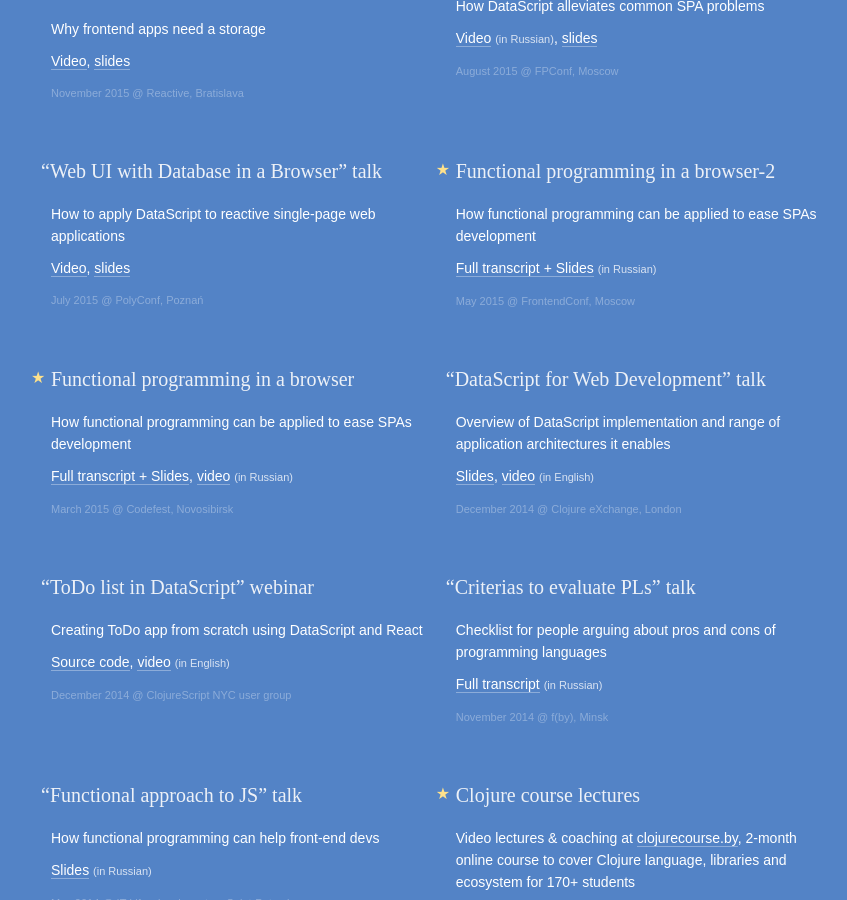
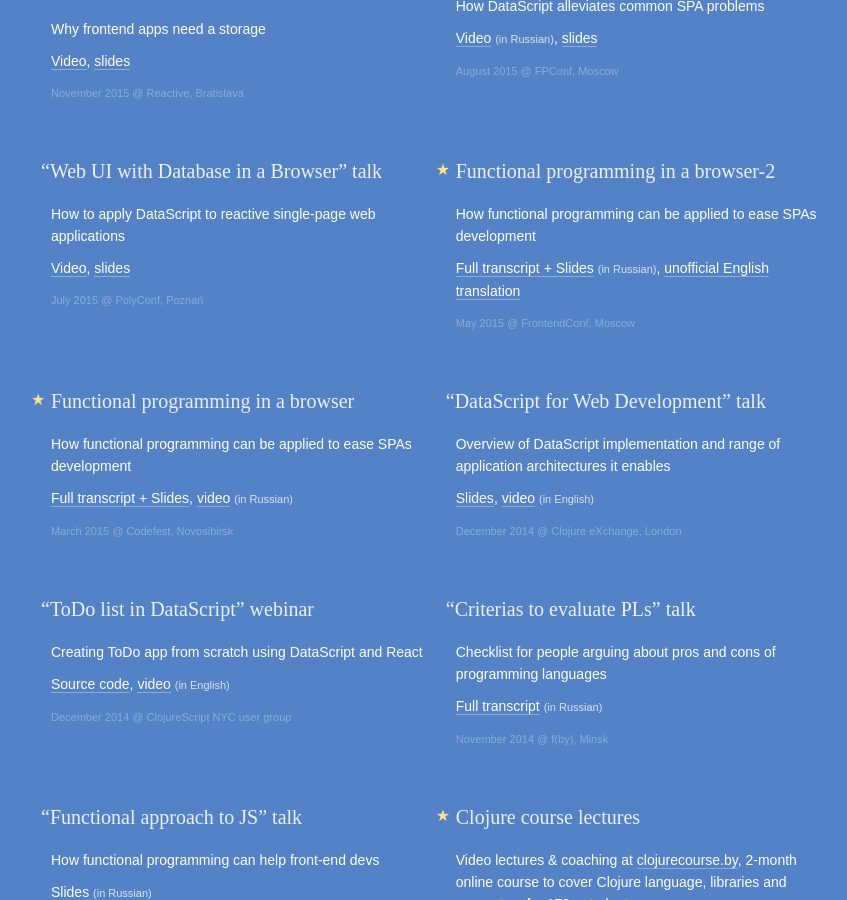
Before and after one commit to tonsky/tonsky.github.io, a Jekyll site: the page built from talks/index.html, in a window 1280 px wide and 900 px high, scrolled down 320 px. Shown: the whole window, without its empty margins (186-1033 px from the left). Built offline with Jekyll 4.4.1, drawn with Linux system fonts in a browser that asks for light colours; some web fonts are replaced.

Commit message:
added link to “FP in a browser-2” english translation

```diff
--- a/talks/index.html
+++ b/talks/index.html
@@ -35,7 +35,8 @@
 <div class=event>
     <h1><span class=star></span>Functional programming in a browser-2<span class="lang lang_ru"></span></h1>
     <p>How functional programming can be applied to ease SPAs development
-    <p class=links><a href="2015-frontendconf/">Full transcript + Slides</a> <span class=lang>(in Russian)</span>
+    <p class=links><a href="2015-frontendconf/">Full transcript + Slides</a> <span class=lang>(in Russian)</span>,
+      <a href="http://leonov.net/pages/functional-programming-in-a-browser/">unofficial English translation</a>
     <p class=where>May 2015 <span class=at>@</span>&nbsp;FrontendConf, Moscow</a>
 </div>
 
```
Also changed, not shown: talks/2015-frontendconf/index.md (+1 -1 lines).
